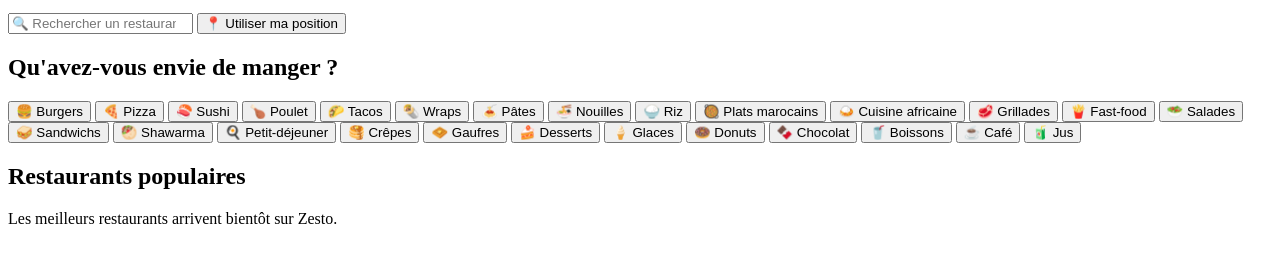
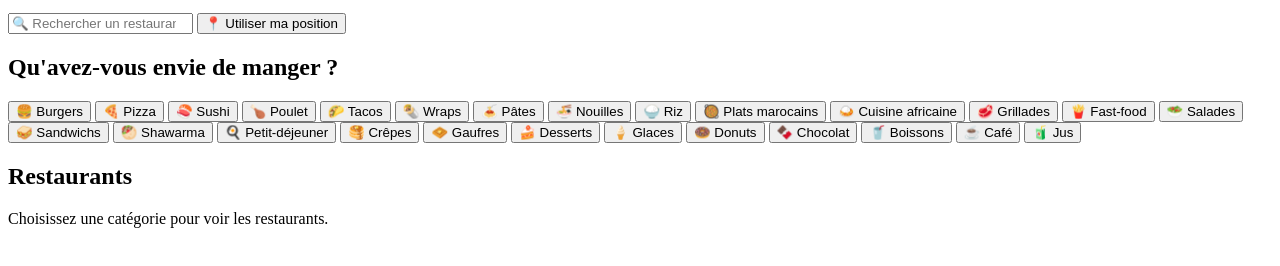
Before and after one commit to abimaelsardes-creator/Zesto, a plain HTML site: page index.html in a window 1280 px wide. Shown: the part 102-368 px from the top of the page. Drawn offline with Linux system fonts and the light colour scheme.

Commit message:
Update index.html

```diff
--- a/index.html
+++ b/index.html
@@ -59,9 +59,12 @@
 
 </div>
 
-        <h2>Restaurants populaires</h2>
+        <h2>Restaurants</h2>
 
-        <p>Les meilleurs restaurants arrivent bientôt sur Zesto.</p>
+<div id="restaurantsList">
+    <p>Choisissez une catégorie pour voir les restaurants.</p>
+</div>
+
     </main>
 <script>
     const locationButton = document.getElementById("locationButton");
```
